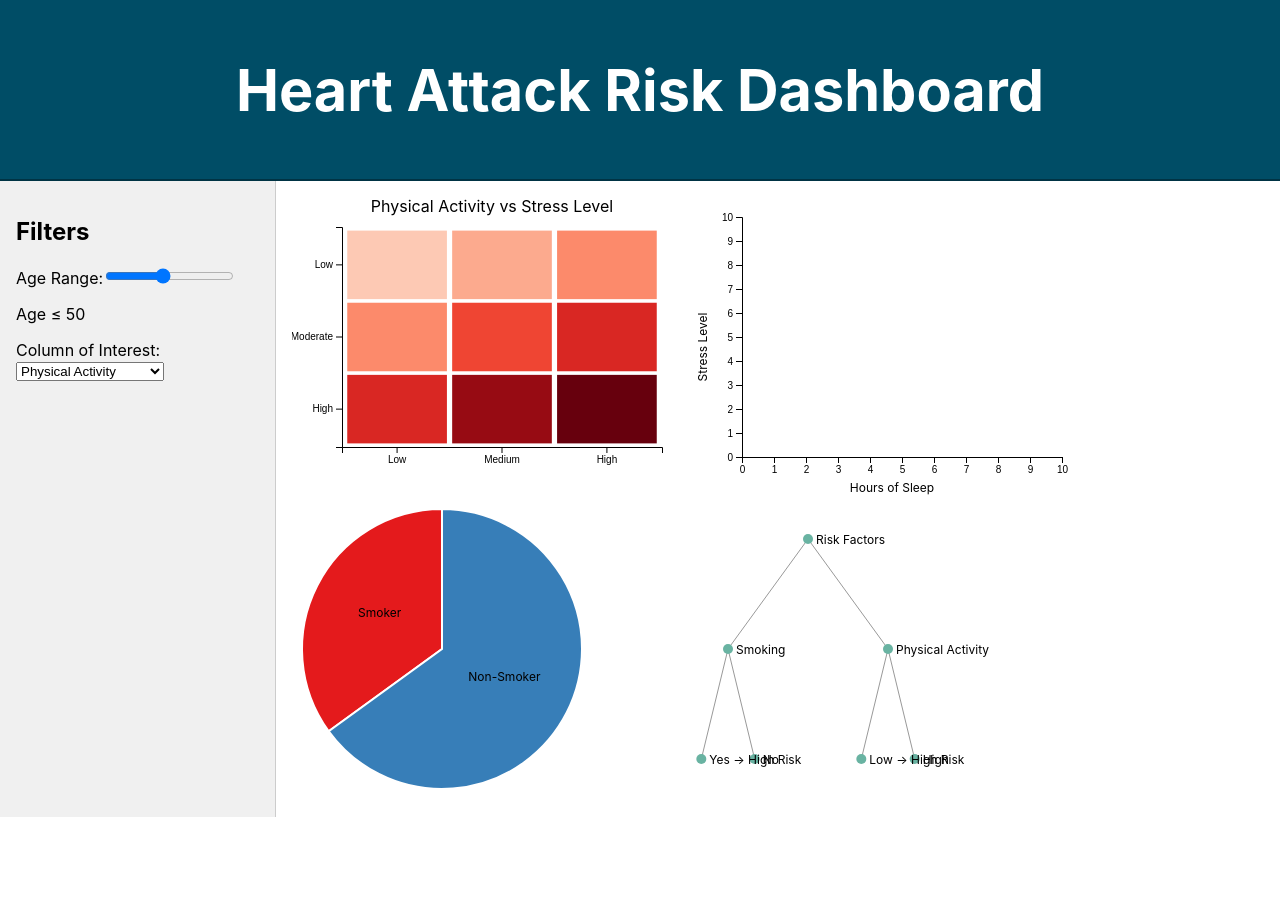
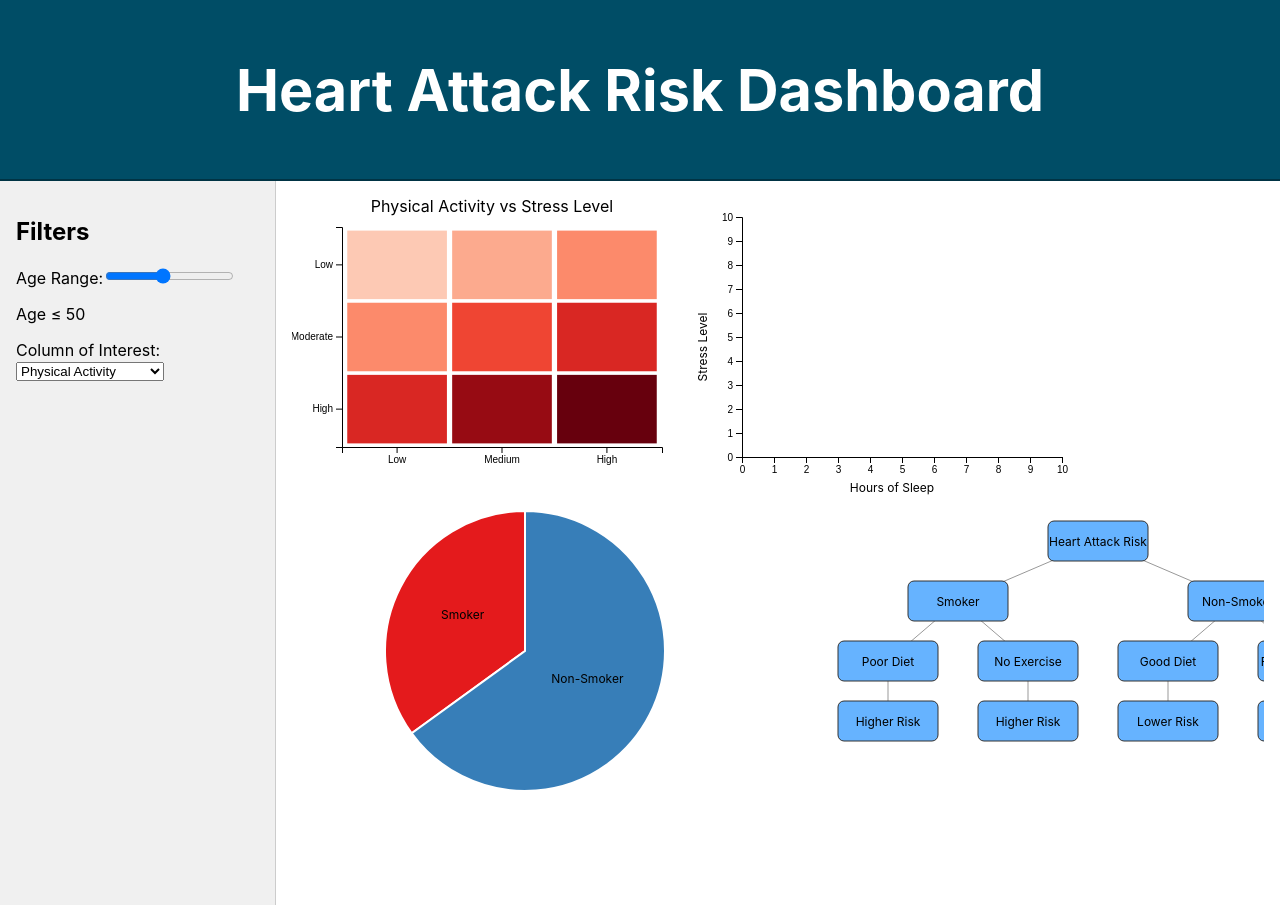
Before and after one commit to ftumzzzz/CS450-Milestone3, a React (Create React App) app: page / in a window 1280 px wide. Before the commit the page ends 817 px from the top, so only its background shows below. Built offline with nearby package versions, Linux system fonts and the light colour scheme; no server answers.

Commit message:
Fixing Tree

```diff
--- a/src/App.css
+++ b/src/App.css
@@ -40,10 +40,33 @@
 
 .bottom-charts {
   display: flex;
-  height: 50%;
-  gap: 1rem;
+  justify-content: space-between;
+  align-items: flex-start;
+  gap: 40px;
+  flex-wrap: wrap;
 }
+
+
 
 .bottom-charts > div {
   flex: 1;
 }
+
+.pie-chart-container,
+.tree-diagram-container {
+  flex: 1;
+  min-width: 300px;
+}
+.pie-chart-container {
+  display: flex;
+  justify-content: center;
+  align-items: center;
+  min-width: 350px;
+}
+
+.tree-diagram-container {
+  display: flex;
+  justify-content: center;
+  align-items: center;
+  overflow-x: auto;
+}
--- a/src/App.js
+++ b/src/App.js
@@ -85,9 +85,14 @@ function App() {
             <ScatterPlot data={filteredData} />
           </div>
           <div className="bottom-charts">
-            <PieChart data={filteredData} selectedColumn={selectedColumn} />
-            <TreeDiagram data={filteredData} />
-          </div>
+  <div className="pie-chart-container">
+    <PieChart data={filteredData} selectedColumn={selectedColumn} />
+  </div>
+  <div className="tree-diagram-container">
+    <TreeDiagram />
+  </div>
+</div>
+
         </div>
       </div>
     </div>
--- a/src/TreeDiagram.js
+++ b/src/TreeDiagram.js
@@ -6,20 +6,32 @@ function TreeDiagram() {
 
   useEffect(() => {
     const data = {
-      name: "Risk Factors",
+      name: "Heart Attack Risk",
       children: [
         {
-          name: "Smoking",
+          name: "Smoker",
           children: [
-            { name: "Yes → High Risk" },
-            { name: "No" }
+            {
+              name: "Poor Diet",
+              children: [{ name: "Higher Risk" }]
+            },
+            {
+              name: "No Exercise",
+              children: [{ name: "Higher Risk" }]
+            }
           ]
         },
         {
-          name: "Physical Activity",
+          name: "Non-Smoker",
           children: [
-            { name: "Low → High Risk" },
-            { name: "High" }
+            {
+              name: "Good Diet",
+              children: [{ name: "Lower Risk" }]
+            },
+            {
+              name: "Regular Exercise",
+              children: [{ name: "Lower Risk" }]
+            }
           ]
         }
       ]
@@ -28,18 +40,27 @@ function TreeDiagram() {
     const svg = d3.select(svgRef.current);
     svg.selectAll("*").remove();
 
-    const width = 400;
-    const height = 300;
+    const width = 600;
+    const height = 500;
 
     const root = d3.hierarchy(data);
-    const treeLayout = d3.tree().size([width - 80, height - 80]);
+    const treeLayout = d3.tree().nodeSize([70, 60]); // closer spacing
     treeLayout(root);
+
+    const nodes = root.descendants();
+    const minX = d3.min(nodes, d => d.x);
+    const maxX = d3.max(nodes, d => d.x);
+    const offsetX = (width - (maxX - minX)) / 2 - minX;
 
     const g = svg
       .attr("width", width)
       .attr("height", height)
+      .style("max-width", "100%")
+      .style("height", "auto")
+      .style("display", "block")
+      .style("margin", "0 auto")
       .append("g")
-      .attr("transform", "translate(40, 40)");
+      .attr("transform", `translate(${offsetX}, 40)`);
 
     // Links
     g.selectAll("line")
@@ -52,25 +73,30 @@ function TreeDiagram() {
       .attr("y2", d => d.target.y)
       .attr("stroke", "#999");
 
-    // Nodes
-    g.selectAll("circle")
-      .data(root.descendants())
+    // Rectangles
+    g.selectAll("rect")
+      .data(nodes)
       .enter()
-      .append("circle")
-      .attr("cx", d => d.x)
-      .attr("cy", d => d.y)
-      .attr("r", 5)
-      .attr("fill", "#69b3a2");
+      .append("rect")
+      .attr("x", d => d.x - 50)
+      .attr("y", d => d.y - 20)
+      .attr("width", 100)
+      .attr("height", 40)
+      .attr("fill", "#66b3ff")
+      .attr("stroke", "#333")
+      .attr("rx", 6);
 
     // Labels
     g.selectAll("text")
-      .data(root.descendants())
+      .data(nodes)
       .enter()
       .append("text")
-      .attr("x", d => d.x + 8)
+      .attr("x", d => d.x)
       .attr("y", d => d.y + 5)
-      .text(d => d.data.name)
-      .style("font-size", "12px");
+      .attr("text-anchor", "middle")
+      .style("font-size", "12px")
+      .style("fill", "#000")
+      .text(d => d.data.name);
   }, []);
 
   return <svg ref={svgRef}></svg>;
```
